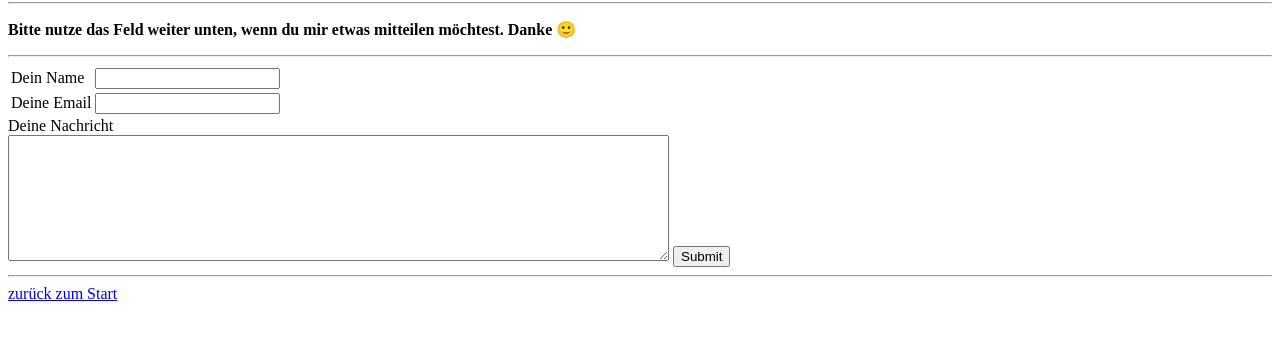
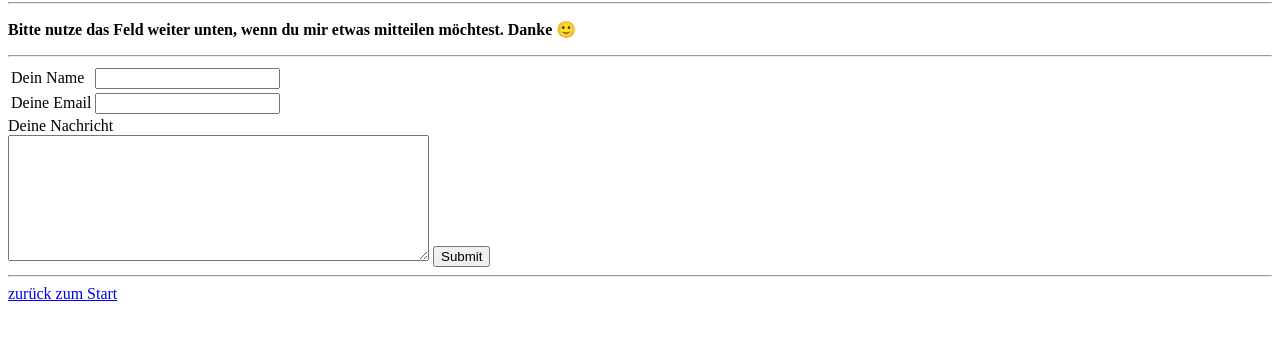
Before and after one commit to aminianimi/cv, a plain HTML site: page contact.html in a window 1280 px wide. Shown: the part 78-418 px from the top of the page. Drawn offline with Linux system fonts and the light colour scheme.

Commit message:
Added new contact.html

```diff
--- a/contact.html
+++ b/contact.html
@@ -23,7 +23,7 @@
       </tr>
     </table>
     <label for="Nachricht">Deine Nachricht</label><br>
-    <textarea name="Nachricht" rows="8" cols="80"></textarea>
+    <textarea name="Nachricht" rows="8" cols="50"></textarea>
     <input type="submit" name="">
   </form>
   <hr>
```
